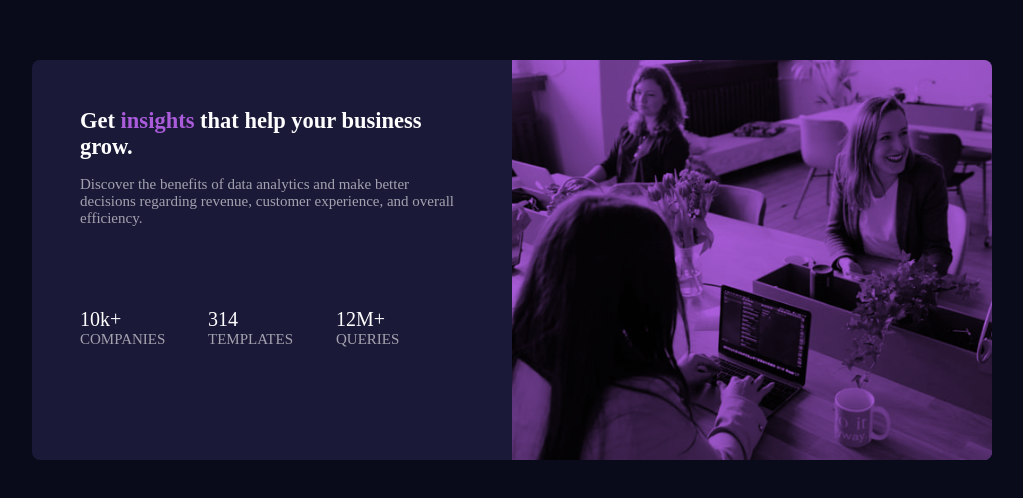
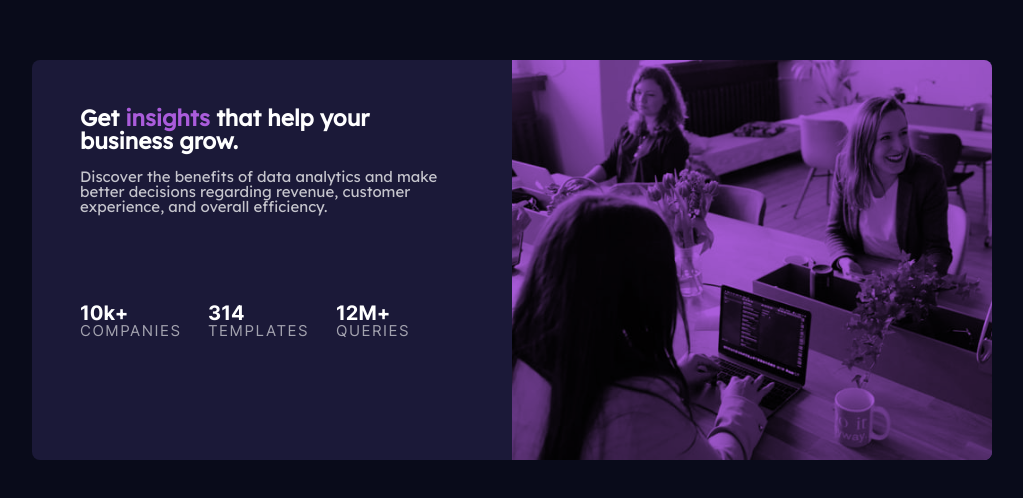
Before and after one commit to Beginneraboutlife116/stats-preview-card-component-main-frontend-mentor, a plain HTML site: page index.html in a window 1280 px wide. Shown: the part 140-638 px from the top of the page, without its empty margins (128-1151 px from the left). Drawn offline with Linux system fonts and the light colour scheme.

Commit message:
finish font setting

```diff
--- a/index.html
+++ b/index.html
@@ -41,16 +41,16 @@
         </div>
         <div class="even-column" data-type="list">
           <div class="content__item">
-            <p class="text-strong text-fz_md">10k+</p>
-            <p>COMPANIES</p>
+            <p class="text-strong text-fz_md text-inter">10k+</p>
+            <p class="text-inter text-spread text-lighter">COMPANIES</p>
           </div>
           <div class="content__item">
-            <p class="text-strong text-fz_md">314</p>
-            <p>TEMPLATES</p>
+            <p class="text-strong text-fz_md text-inter">314</p>
+            <p class="text-inter text-spread text-lighter">TEMPLATES</p>
           </div>
           <div class="content__item">
-            <p class="text-strong text-fz_md">12M+</p>
-            <p>QUERIES</p>
+            <p class="text-strong text-fz_md text-inter">12M+</p>
+            <p class="text-inter text-spread text-lighter">QUERIES</p>
           </div>
         </div>
       </section>
--- a/style.css
+++ b/style.css
@@ -1,3 +1,24 @@
+@font-face {
+  font-family: "Lexendeca";
+  font-weight: 400;
+  src: url("fonts/lexenddeca-regular-webfont.woff2") format("woff2"),
+    url("fonts/lexenddeca-regular-webfont.woff") format("woff");
+}
+
+@font-face {
+  font-family: "Inter";
+  font-weight: 400;
+  src: url("fonts/inter-regular-webfont.woff2") format("woff2"),
+    url("fonts/inter-regular-webfont.woff") format("woff");
+}
+
+@font-face {
+  font-family: "Inter";
+  font-weight: 700;
+  src: url("fonts/inter-bold-webfont.woff2") format("woff2"),
+    url("fonts/inter-bold-webfont.woff") format("woff");
+}
+
 *,
 *::before,
 *::after {
@@ -76,8 +97,10 @@ a:not([class]) {
 body {
   padding: 0;
   font-size: var(--fz-400);
-  color: var(--clr-200);
+  color: var(--clr-300);
   background-color: var(--main-bg-clr);
+  font-weight: 400;
+  font-family: "Lexendeca", sans-serif;
 }
 
 /* composition */
@@ -87,14 +110,24 @@ body {
 }
 
 /* utility */
+.text-inter {
+  font-family: "Inter", sans-serif;
+}
 .text-accent {
   color: var(--accent-clr);
 }
 .text-strong {
   color: var(--clr-400);
+  font-weight: 700;
+}
+.text-lighter {
+  color: var(--clr-200);
 }
 .text-fz_md {
   font-size: calc(1rem * 1.25);
+}
+.text-spread {
+  letter-spacing: 0.1em;
 }
 .bg-accent {
   background-color: var(--accent-clr);
```
Also changed, not shown: fonts/inter-bold-webfont.woff (added), fonts/inter-bold-webfont.woff2 (added), fonts/inter-regular-webfont.woff (added), fonts/inter-regular-webfont.woff2 (added), fonts/lexenddeca-regular-webfont.woff (added), fonts/lexenddeca-regular-webfont.woff2 (added).
